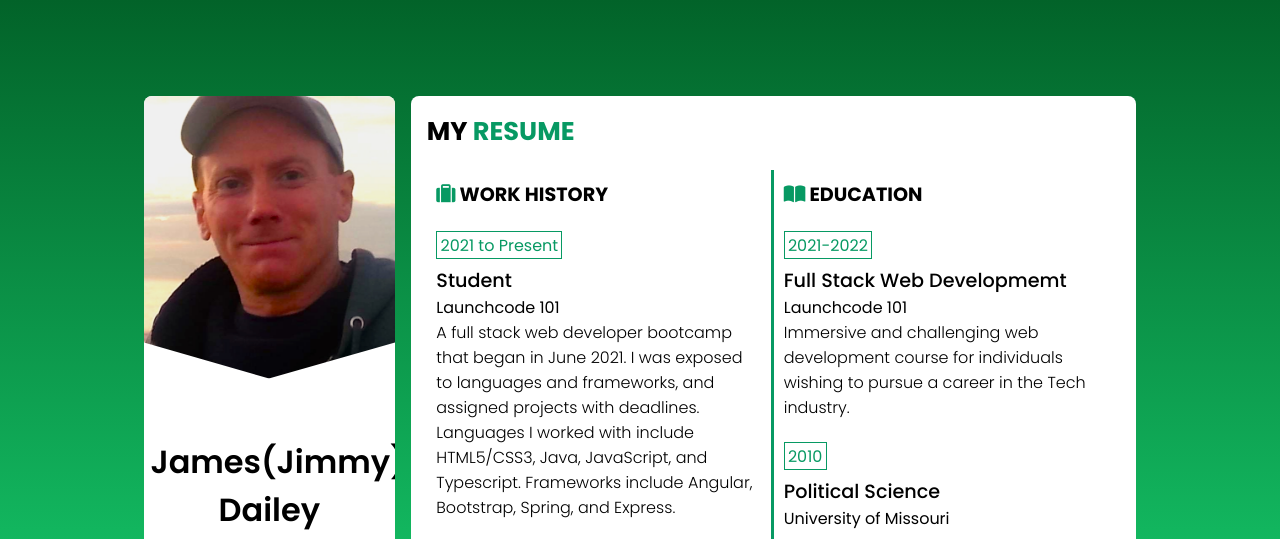
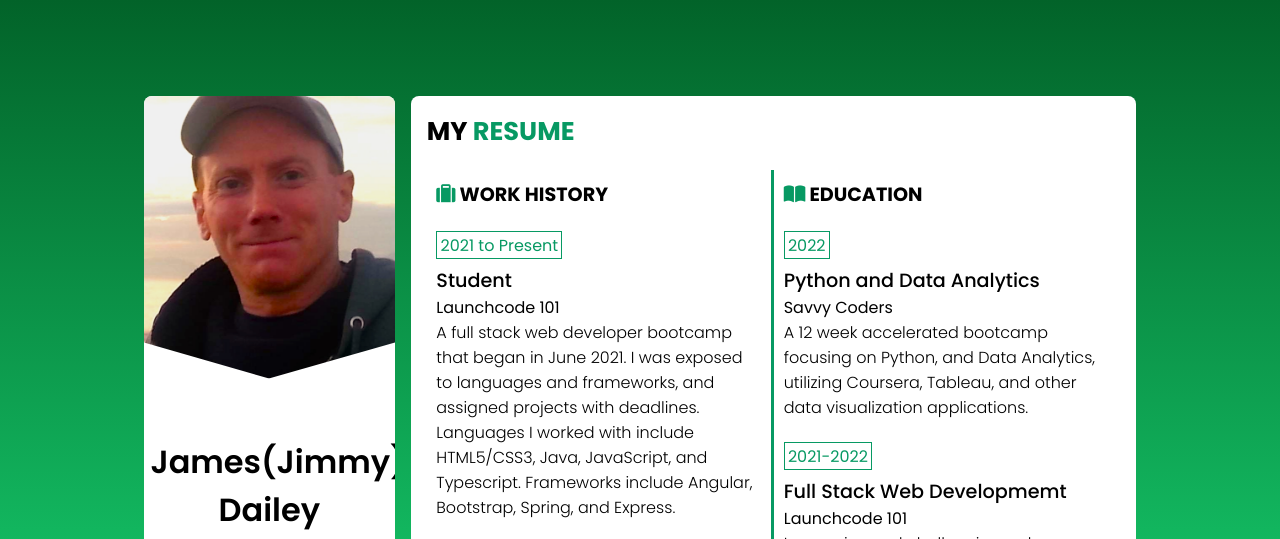
Before and after one commit to James-Dailey/James-Dailey.github.io, a plain HTML site: page resume.html in a window 1280 px wide. Shown: the top 539 px of the page. Drawn offline with Linux system fonts and the light colour scheme; a script that the page names is missing.

Commit message:
Update resume.html

```diff
--- a/resume.html
+++ b/resume.html
@@ -119,6 +119,15 @@
                     <!-- Education Container -->
                     <div class="right_resume">
                         <h2 class="resume_title"><i class="fas fa-book-open"></i> Education</h2>
+                          <div class="resume_box">
+                            <span class="resume_date">2022</span>
+                            <p class="resume_box_title">Python and Data Analytics</p>
+                            <p class="resume_company">Savvy Coders</p>
+                            <p class="resume_text">A 12 week accelerated bootcamp focusing on Python, and Data Analytics, utilizing Coursera, Tableau, and other data visualization applications.
+                                </p>
+                        </div>
+
+
                         <div class="resume_box">
                             <span class="resume_date">2021-2022</span>
                             <p class="resume_box_title">Full Stack Web Developmemt</p>
```
